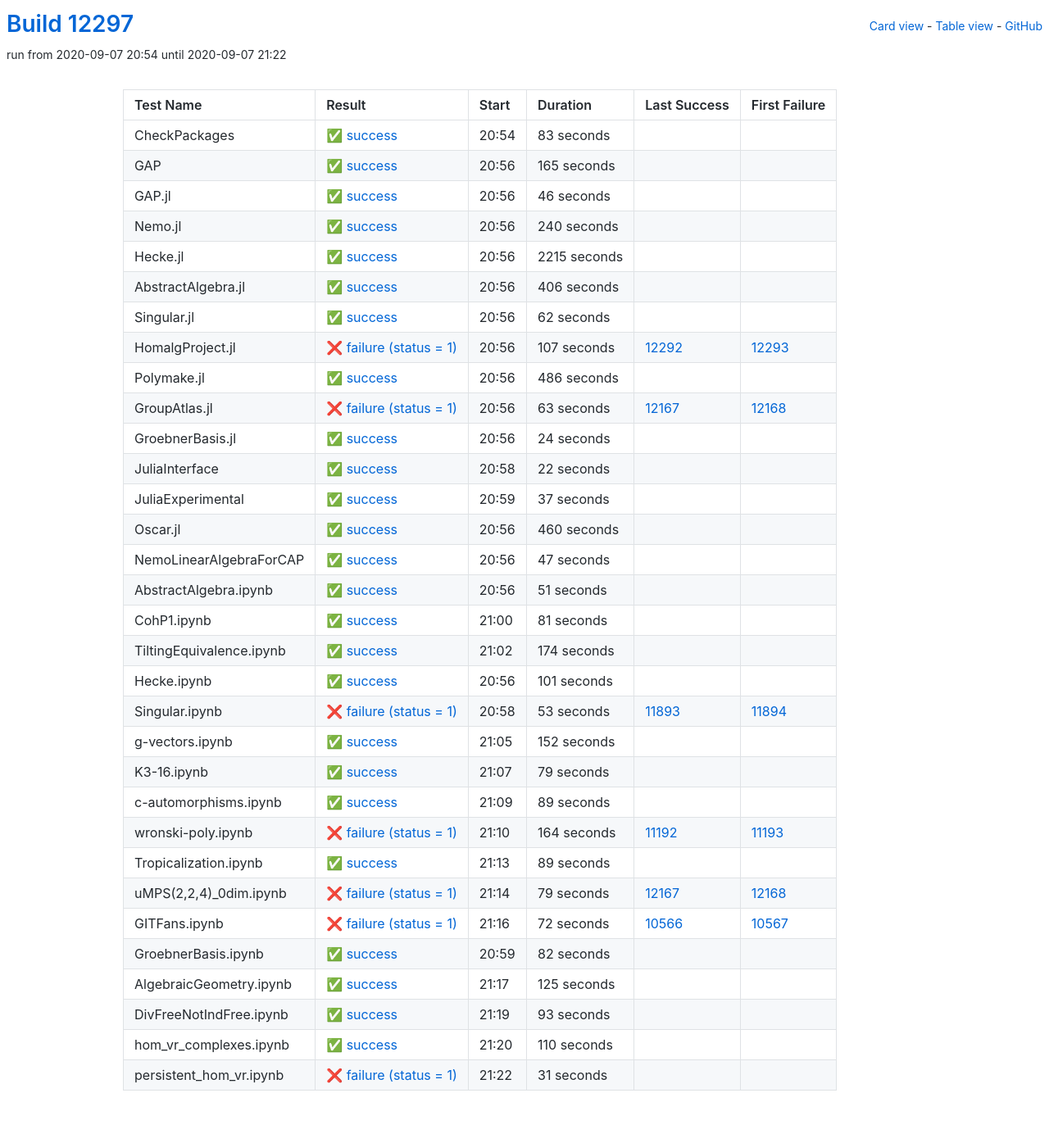
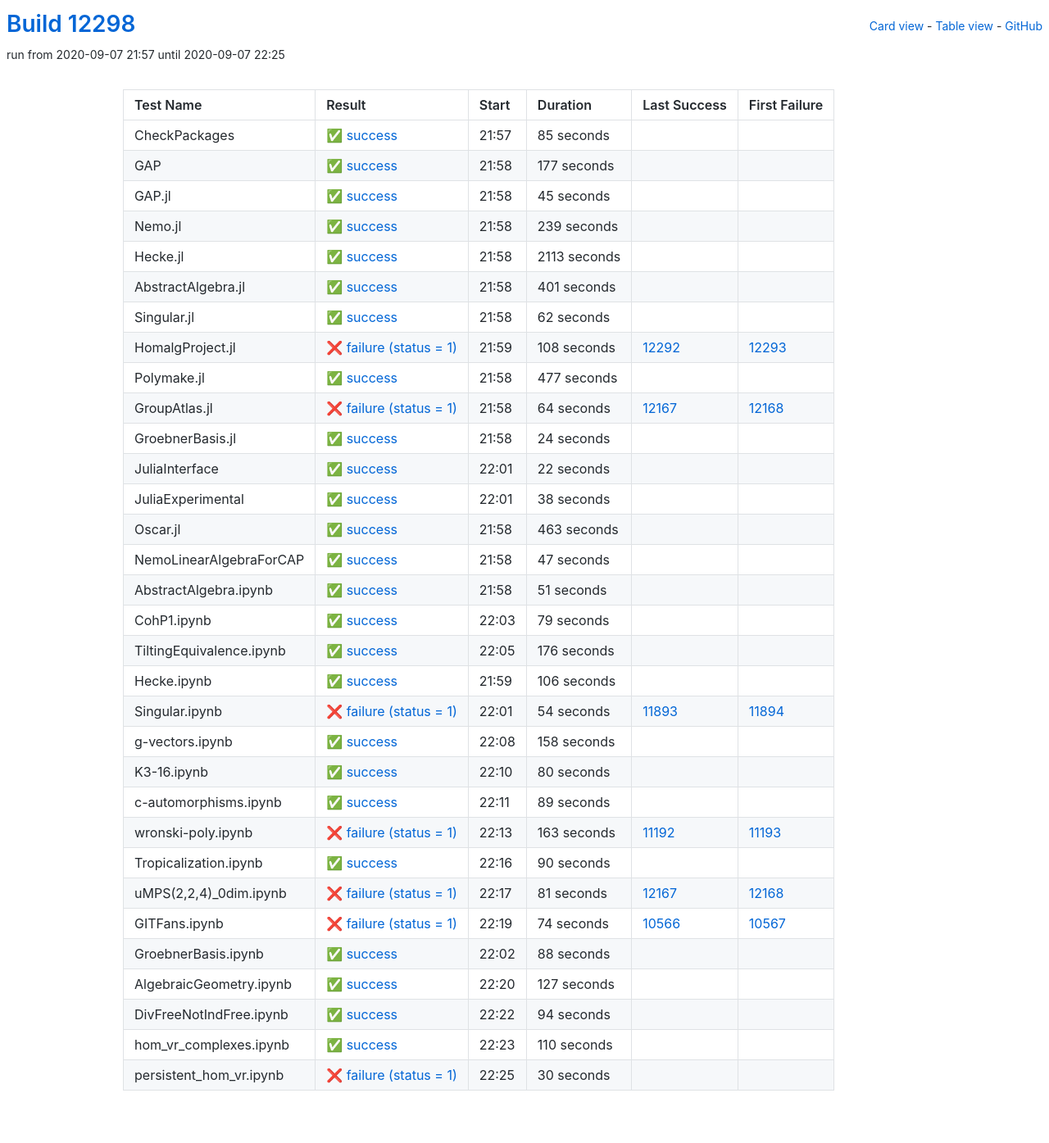
Before and after one commit to oscar-system/oscar-ci-status, a Jekyll site: the page built from table.html, in a window 1280 px wide. Shown: the whole page at 82% size. Built offline with Jekyll 4.4.1, drawn with Linux system fonts in a browser that asks for light colours.

Commit message:
Build #12298

```diff
--- a/_data/ci.yml
+++ b/_data/ci.yml
@@ -1,6 +1,6 @@
 ---
-build: 12297
-build_url: https://oscarci.mathematik.uni-kl.de/job/oscar/12297/
+build: 12298
+build_url: https://oscarci.mathematik.uni-kl.de/job/oscar/12298/
 job: oscar
 organization: oscar-system
 repo: oscar-ci-status
@@ -8,80 +8,80 @@
 tests:
 - name: CheckPackages
   id: checkpackages
-  log: https://oscarci.mathematik.uni-kl.de/job/oscar/12297/artifact/logs/build-12297/CheckPackages.log
-  start: 2020-09-07 20:54
+  log: https://oscarci.mathematik.uni-kl.de/job/oscar/12298/artifact/logs/build-12298/CheckPackages.log
+  start: 2020-09-07 21:57
   success: true
   exitcode: 0
   status: success
-  duration: 83
+  duration: 85
   last_success: false
   last_success_url:
   first_failure: false
   first_failure_url:
 - name: GAP
   id: gap
-  log: https://oscarci.mathematik.uni-kl.de/job/oscar/12297/artifact/logs/build-12297/GAP.log
-  start: 2020-09-07 20:56
+  log: https://oscarci.mathematik.uni-kl.de/job/oscar/12298/artifact/logs/build-12298/GAP.log
+  start: 2020-09-07 21:58
   success: true
   exitcode: 0
   status: success
-  duration: 165
+  duration: 177
   last_success: false
   last_success_url:
   first_failure: false
   first_failure_url:
 - name: GAP.jl
   id: gap-jl
-  log: https://oscarci.mathematik.uni-kl.de/job/oscar/12297/artifact/logs/build-12297/GAP.jl.log
-  start: 2020-09-07 20:56
+  log: https://oscarci.mathematik.uni-kl.de/job/oscar/12298/artifact/logs/build-12298/GAP.jl.log
+  start: 2020-09-07 21:58
   success: true
   exitcode: 0
   status: success
-  duration: 46
+  duration: 45
   last_success: false
   last_success_url:
   first_failure: false
   first_failure_url:
 - name: Nemo.jl
   id: nemo-jl
-  log: https://oscarci.mathematik.uni-kl.de/job/oscar/12297/artifact/logs/build-12297/Nemo.jl.log
-  start: 2020-09-07 20:56
+  log: https://oscarci.mathematik.uni-kl.de/job/oscar/12298/artifact/logs/build-12298/Nemo.jl.log
+  start: 2020-09-07 21:58
   success: true
   exitcode: 0
   status: success
-  duration: 240
+  duration: 239
   last_success: false
   last_success_url:
   first_failure: false
   first_failure_url:
 - name: Hecke.jl
   id: hecke-jl
-  log: https://oscarci.mathematik.uni-kl.de/job/oscar/12297/artifact/logs/build-12297/Hecke.jl.log
-  start: 2020-09-07 20:56
+  log: https://oscarci.mathematik.uni-kl.de/job/oscar/12298/artifact/logs/build-12298/Hecke.jl.log
+  start: 2020-09-07 21:58
   success: true
   exitcode: 0
   status: success
-  duration: 2215
+  duration: 2113
   last_success: false
   last_success_url:
   first_failure: false
   first_failure_url:
 - name: AbstractAlgebra.jl
   id: abstractalgebra-jl
-  log: https://oscarci.mathematik.uni-kl.de/job/oscar/12297/artifact/logs/build-12297/AbstractAlgebra.jl.log
-  start: 2020-09-07 20:56
+  log: https://oscarci.mathematik.uni-kl.de/job/oscar/12298/artifact/logs/build-12298/AbstractAlgebra.jl.log
+  start: 2020-09-07 21:58
   success: true
   exitcode: 0
   status: success
-  duration: 406
+  duration: 401
   last_success: false
   last_success_url:
   first_failure: false
   first_failure_url:
 - name: Singular.jl
   id: singular-jl
-  log: https://oscarci.mathematik.uni-kl.de/job/oscar/12297/artifact/logs/build-12297/Singular.jl.log
-  start: 2020-09-07 20:56
+  log: https://oscarci.mathematik.uni-kl.de/job/oscar/12298/artifact/logs/build-12298/Singular.jl.log
+  start: 2020-09-07 21:58
   success: true
   exitcode: 0
   status: success
@@ -92,44 +92,44 @@
   first_failure_url:
 - name: HomalgProject.jl
   id: homalgproject-jl
-  log: https://oscarci.mathematik.uni-kl.de/job/oscar/12297/artifact/logs/build-12297/HomalgProject.jl.log
-  start: 2020-09-07 20:56
+  log: https://oscarci.mathematik.uni-kl.de/job/oscar/12298/artifact/logs/build-12298/HomalgProject.jl.log
+  start: 2020-09-07 21:59
   success: false
   exitcode: 1
   status: failure
-  duration: 107
+  duration: 108
   last_success: 12292
   last_success_url: https://oscarci.mathematik.uni-kl.de/job/oscar/12292/
   first_failure: 12293
   first_failure_url: https://oscarci.mathematik.uni-kl.de/job/oscar/12293/
 - name: Polymake.jl
   id: polymake-jl
-  log: https://oscarci.mathematik.uni-kl.de/job/oscar/12297/artifact/logs/build-12297/Polymake.jl.log
-  start: 2020-09-07 20:56
+  log: https://oscarci.mathematik.uni-kl.de/job/oscar/12298/artifact/logs/build-12298/Polymake.jl.log
+  start: 2020-09-07 21:58
   success: true
   exitcode: 0
   status: success
-  duration: 486
+  duration: 477
   last_success: false
   last_success_url:
   first_failure: false
   first_failure_url:
 - name: GroupAtlas.jl
   id: groupatlas-jl
-  log: https://oscarci.mathematik.uni-kl.de/job/oscar/12297/artifact/logs/build-12297/GroupAtlas.jl.log
-  start: 2020-09-07 20:56
+  log: https://oscarci.mathematik.uni-kl.de/job/oscar/12298/artifact/logs/build-12298/GroupAtlas.jl.log
+  start: 2020-09-07 21:58
   success: false
   exitcode: 1
   status: failure
-  duration: 63
+  duration: 64
   last_success: 12167
   last_success_url: https://oscarci.mathematik.uni-kl.de/job/oscar/12167/
   first_failure: 12168
   first_failure_url: https://oscarci.mathematik.uni-kl.de/job/oscar/12168/
 - name: GroebnerBasis.jl
   id: groebnerbasis-jl
-  log: https://oscarci.mathematik.uni-kl.de/job/oscar/12297/artifact/logs/build-12297/GroebnerBasis.jl.log
-  start: 2020-09-07 20:56
+  log: https://oscarci.mathematik.uni-kl.de/job/oscar/12298/artifact/logs/build-12298/GroebnerBasis.jl.log
+  start: 2020-09-07 21:58
   success: true
   exitcode: 0
   status: success
@@ -140,8 +140,8 @@
   first_failure_url:
 - name: JuliaInterface
   id: juliainterface
-  log: https://oscarci.mathematik.uni-kl.de/job/oscar/12297/artifact/logs/build-12297/JuliaInterface.log
-  start: 2020-09-07 20:58
+  log: https://oscarci.mathematik.uni-kl.de/job/oscar/12298/artifact/logs/build-12298/JuliaInterface.log
+  start: 2020-09-07 22:01
   success: true
   exitcode: 0
   status: success
@@ -152,32 +152,32 @@
   first_failure_url:
 - name: JuliaExperimental
   id: juliaexperimental
-  log: https://oscarci.mathematik.uni-kl.de/job/oscar/12297/artifact/logs/build-12297/JuliaExperimental.log
-  start: 2020-09-07 20:59
+  log: https://oscarci.mathematik.uni-kl.de/job/oscar/12298/artifact/logs/build-12298/JuliaExperimental.log
+  start: 2020-09-07 22:01
   success: true
   exitcode: 0
   status: success
-  duration: 37
+  duration: 38
   last_success: false
   last_success_url:
   first_failure: false
   first_failure_url:
 - name: Oscar.jl
   id: oscar-jl
-  log: https://oscarci.mathematik.uni-kl.de/job/oscar/12297/artifact/logs/build-12297/Oscar.jl.log
-  start: 2020-09-07 20:56
+  log: https://oscarci.mathematik.uni-kl.de/job/oscar/12298/artifact/logs/build-12298/Oscar.jl.log
+  start: 2020-09-07 21:58
   success: true
   exitcode: 0
   status: success
-  duration: 460
+  duration: 463
   last_success: false
   last_success_url:
   first_failure: false
   first_failure_url:
 - name: NemoLinearAlgebraForCAP
   id: nemolinearalgebraforcap
-  log: https://oscarci.mathematik.uni-kl.de/job/oscar/12297/artifact/logs/build-12297/NemoLinearAlgebraForCAP.log
-  start: 2020-09-07 20:56
+  log: https://oscarci.mathematik.uni-kl.de/job/oscar/12298/artifact/logs/build-12298/NemoLinearAlgebraForCAP.log
+  start: 2020-09-07 21:58
   success: true
   exitcode: 0
   status: success
@@ -188,8 +188,8 @@
   first_failure_url:
 - name: AbstractAlgebra.ipynb
   id: abstractalgebra-ipynb
-  log: https://oscarci.mathematik.uni-kl.de/job/oscar/12297/artifact/logs/build-12297/AbstractAlgebra.ipynb.log
-  start: 2020-09-07 20:56
+  log: https://oscarci.mathematik.uni-kl.de/job/oscar/12298/artifact/logs/build-12298/AbstractAlgebra.ipynb.log
+  start: 2020-09-07 21:58
   success: true
   exitcode: 0
   status: success
@@ -200,68 +200,8 @@
   first_failure_url:
 - name: CohP1.ipynb
   id: cohp1-ipynb
-  log: https://oscarci.mathematik.uni-kl.de/job/oscar/12297/artifact/logs/build-12297/CohP1.ipynb.log
-  start: 2020-09-07 21:00
-  success: true
-  exitcode: 0
-  status: success
-  duration: 81
-  last_success: false
-  last_success_url:
-  first_failure: false
-  first_failure_url:
-- name: TiltingEquivalence.ipynb
-  id: tiltingequivalence-ipynb
-  log: https://oscarci.mathematik.uni-kl.de/job/oscar/12297/artifact/logs/build-12297/TiltingEquivalence.ipynb.log
-  start: 2020-09-07 21:02
-  success: true
-  exitcode: 0
-  status: success
-  duration: 174
-  last_success: false
-  last_success_url:
-  first_failure: false
-  first_failure_url:
-- name: Hecke.ipynb
-  id: hecke-ipynb
-  log: https://oscarci.mathematik.uni-kl.de/job/oscar/12297/artifact/logs/build-12297/Hecke.ipynb.log
-  start: 2020-09-07 20:56
-  success: true
-  exitcode: 0
-  status: success
-  duration: 101
-  last_success: false
-  last_success_url:
-  first_failure: false
-  first_failure_url:
-- name: Singular.ipynb
-  id: singular-ipynb
-  log: https://oscarci.mathematik.uni-kl.de/job/oscar/12297/artifact/logs/build-12297/Singular.ipynb.log
-  start: 2020-09-07 20:58
-  success: false
-  exitcode: 1
-  status: failure
-  duration: 53
-  last_success: 11893
-  last_success_url: https://oscarci.mathematik.uni-kl.de/job/oscar/11893/
-  first_failure: 11894
-  first_failure_url: https://oscarci.mathematik.uni-kl.de/job/oscar/11894/
-- name: g-vectors.ipynb
-  id: g-vectors-ipynb
-  log: https://oscarci.mathematik.uni-kl.de/job/oscar/12297/artifact/logs/build-12297/g-vectors.ipynb.log
-  start: 2020-09-07 21:05
-  success: true
-  exitcode: 0
-  status: success
-  duration: 152
-  last_success: false
-  last_success_url:
-  first_failure: false
-  first_failure_url:
-- name: K3-16.ipynb
-  id: k3-16-ipynb
-  log: https://oscarci.mathematik.uni-kl.de/job/oscar/12297/artifact/logs/build-12297/K3-16.ipynb.log
-  start: 2020-09-07 21:07
+  log: https://oscarci.mathematik.uni-kl.de/job/oscar/12298/artifact/logs/build-12298/CohP1.ipynb.log
+  start: 2020-09-07 22:03
   success: true
   exitcode: 0
   status: success
@@ -270,10 +210,70 @@
   last_success_url:
   first_failure: false
   first_failure_url:
+- name: TiltingEquivalence.ipynb
+  id: tiltingequivalence-ipynb
+  log: https://oscarci.mathematik.uni-kl.de/job/oscar/12298/artifact/logs/build-12298/TiltingEquivalence.ipynb.log
+  start: 2020-09-07 22:05
+  success: true
+  exitcode: 0
+  status: success
+  duration: 176
+  last_success: false
+  last_success_url:
+  first_failure: false
+  first_failure_url:
+- name: Hecke.ipynb
+  id: hecke-ipynb
+  log: https://oscarci.mathematik.uni-kl.de/job/oscar/12298/artifact/logs/build-12298/Hecke.ipynb.log
+  start: 2020-09-07 21:59
+  success: true
+  exitcode: 0
+  status: success
+  duration: 106
+  last_success: false
+  last_success_url:
+  first_failure: false
+  first_failure_url:
+- name: Singular.ipynb
+  id: singular-ipynb
+  log: https://oscarci.mathematik.uni-kl.de/job/oscar/12298/artifact/logs/build-12298/Singular.ipynb.log
+  start: 2020-09-07 22:01
+  success: false
+  exitcode: 1
+  status: failure
+  duration: 54
+  last_success: 11893
+  last_success_url: https://oscarci.mathematik.uni-kl.de/job/oscar/11893/
+  first_failure: 11894
+  first_failure_url: https://oscarci.mathematik.uni-kl.de/job/oscar/11894/
+- name: g-vectors.ipynb
+  id: g-vectors-ipynb
+  log: https://oscarci.mathematik.uni-kl.de/job/oscar/12298/artifact/logs/build-12298/g-vectors.ipynb.log
+  start: 2020-09-07 22:08
+  success: true
+  exitcode: 0
+  status: success
+  duration: 158
+  last_success: false
+  last_success_url:
+  first_failure: false
+  first_failure_url:
+- name: K3-16.ipynb
+  id: k3-16-ipynb
+  log: https://oscarci.mathematik.uni-kl.de/job/oscar/12298/artifact/logs/build-12298/K3-16.ipynb.log
+  start: 2020-09-07 22:10
+  success: true
+  exitcode: 0
+  status: success
+  duration: 80
+  last_success: false
+  last_success_url:
+  first_failure: false
+  first_failure_url:
 - name: c-automorphisms.ipynb
   id: c-automorphisms-ipynb
-  log: https://oscarci.mathematik.uni-kl.de/job/oscar/12297/artifact/logs/build-12297/c-automorphisms.ipynb.log
-  start: 2020-09-07 21:09
+  log: https://oscarci.mathematik.uni-kl.de/job/oscar/12298/artifact/logs/build-12298/c-automorphisms.ipynb.log
+  start: 2020-09-07 22:11
   success: true
   exitcode: 0
   status: success
@@ -284,92 +284,92 @@
   first_failure_url:
 - name: wronski-poly.ipynb
   id: wronski-poly-ipynb
-  log: https://oscarci.mathematik.uni-kl.de/job/oscar/12297/artifact/logs/build-12297/wronski-poly.ipynb.log
-  start: 2020-09-07 21:10
+  log: https://oscarci.mathematik.uni-kl.de/job/oscar/12298/artifact/logs/build-12298/wronski-poly.ipynb.log
+  start: 2020-09-07 22:13
   success: false
   exitcode: 1
   status: failure
-  duration: 164
+  duration: 163
   last_success: 11192
   last_success_url: https://oscarci.mathematik.uni-kl.de/job/oscar/11192/
   first_failure: 11193
   first_failure_url: https://oscarci.mathematik.uni-kl.de/job/oscar/11193/
 - name: Tropicalization.ipynb
   id: tropicalization-ipynb
-  log: https://oscarci.mathematik.uni-kl.de/job/oscar/12297/artifact/logs/build-12297/Tropicalization.ipynb.log
-  start: 2020-09-07 21:13
+  log: https://oscarci.mathematik.uni-kl.de/job/oscar/12298/artifact/logs/build-12298/Tropicalization.ipynb.log
+  start: 2020-09-07 22:16
   success: true
   exitcode: 0
   status: success
-  duration: 89
+  duration: 90
   last_success: false
   last_success_url:
   first_failure: false
   first_failure_url:
 - name: uMPS(2,2,4)_0dim.ipynb
   id: umps-2-2-4-0dim-ipynb
-  log: https://oscarci.mathematik.uni-kl.de/job/oscar/12297/artifact/logs/build-12297/uMPS-2-2-4-_0dim.ipynb.log
-  start: 2020-09-07 21:14
+  log: https://oscarci.mathematik.uni-kl.de/job/oscar/12298/artifact/logs/build-12298/uMPS-2-2-4-_0dim.ipynb.log
+  start: 2020-09-07 22:17
   success: false
   exitcode: 1
   status: failure
-  duration: 79
+  duration: 81
   last_success: 12167
   last_success_url: https://oscarci.mathematik.uni-kl.de/job/oscar/12167/
   first_failure: 12168
   first_failure_url: https://oscarci.mathematik.uni-kl.de/job/oscar/12168/
 - name: GITFans.ipynb
   id: gitfans-ipynb
-  log: https://oscarci.mathematik.uni-kl.de/job/oscar/12297/artifact/logs/build-12297/GITFans.ipynb.log
-  start: 2020-09-07 21:16
+  log: https://oscarci.mathematik.uni-kl.de/job/oscar/12298/artifact/logs/build-12298/GITFans.ipynb.log
+  start: 2020-09-07 22:19
   success: false
   exitcode: 1
   status: failure
-  duration: 72
+  duration: 74
   last_success: 10566
   last_success_url: https://oscarci.mathematik.uni-kl.de/job/oscar/10566/
   first_failure: 10567
   first_failure_url: https://oscarci.mathematik.uni-kl.de/job/oscar/10567/
 - name: GroebnerBasis.ipynb
   id: groebnerbasis-ipynb
-  log: https://oscarci.mathematik.uni-kl.de/job/oscar/12297/artifact/logs/build-12297/GroebnerBasis.ipynb.log
-  start: 2020-09-07 20:59
+  log: https://oscarci.mathematik.uni-kl.de/job/oscar/12298/artifact/logs/build-12298/GroebnerBasis.ipynb.log
+  start: 2020-09-07 22:02
   success: true
   exitcode: 0
   status: success
-  duration: 82
+  duration: 88
   last_success: false
   last_success_url:
   first_failure: false
   first_failure_url:
 - name: AlgebraicGeometry.ipynb
   id: algebraicgeometry-ipynb
-  log: https://oscarci.mathematik.uni-kl.de/job/oscar/12297/artifact/logs/build-12297/AlgebraicGeometry.ipynb.log
-  start: 2020-09-07 21:17
+  log: https://oscarci.mathematik.uni-kl.de/job/oscar/12298/artifact/logs/build-12298/AlgebraicGeometry.ipynb.log
+  start: 2020-09-07 22:20
   success: true
   exitcode: 0
   status: success
-  duration: 125
+  duration: 127
   last_success: false
   last_success_url:
   first_failure: false
   first_failure_url:
 - name: DivFreeNotIndFree.ipynb
   id: divfreenotindfree-ipynb
-  log: https://oscarci.mathematik.uni-kl.de/job/oscar/12297/artifact/logs/build-12297/DivFreeNotIndFree.ipynb.log
-  start: 2020-09-07 21:19
+  log: https://oscarci.mathematik.uni-kl.de/job/oscar/12298/artifact/logs/build-12298/DivFreeNotIndFree.ipynb.log
+  start: 2020-09-07 22:22
   success: true
   exitcode: 0
   status: success
-  duration: 93
+  duration: 94
   last_success: false
   last_success_url:
   first_failure: false
   first_failure_url:
 - name: hom_vr_complexes.ipynb
   id: hom-vr-complexes-ipynb
-  log: https://oscarci.mathematik.uni-kl.de/job/oscar/12297/artifact/logs/build-12297/hom_vr_complexes.ipynb.log
-  start: 2020-09-07 21:20
+  log: https://oscarci.mathematik.uni-kl.de/job/oscar/12298/artifact/logs/build-12298/hom_vr_complexes.ipynb.log
+  start: 2020-09-07 22:23
   success: true
   exitcode: 0
   status: success
@@ -380,12 +380,12 @@
   first_failure_url:
 - name: persistent_hom_vr.ipynb
   id: persistent-hom-vr-ipynb
-  log: https://oscarci.mathematik.uni-kl.de/job/oscar/12297/artifact/logs/build-12297/persistent_hom_vr.ipynb.log
-  start: 2020-09-07 21:22
+  log: https://oscarci.mathematik.uni-kl.de/job/oscar/12298/artifact/logs/build-12298/persistent_hom_vr.ipynb.log
+  start: 2020-09-07 22:25
   success: false
   exitcode: 1
   status: failure
-  duration: 31
+  duration: 30
   last_success: false
   last_success_url:
   first_failure: false
```
Also changed, not shown: README.md.
